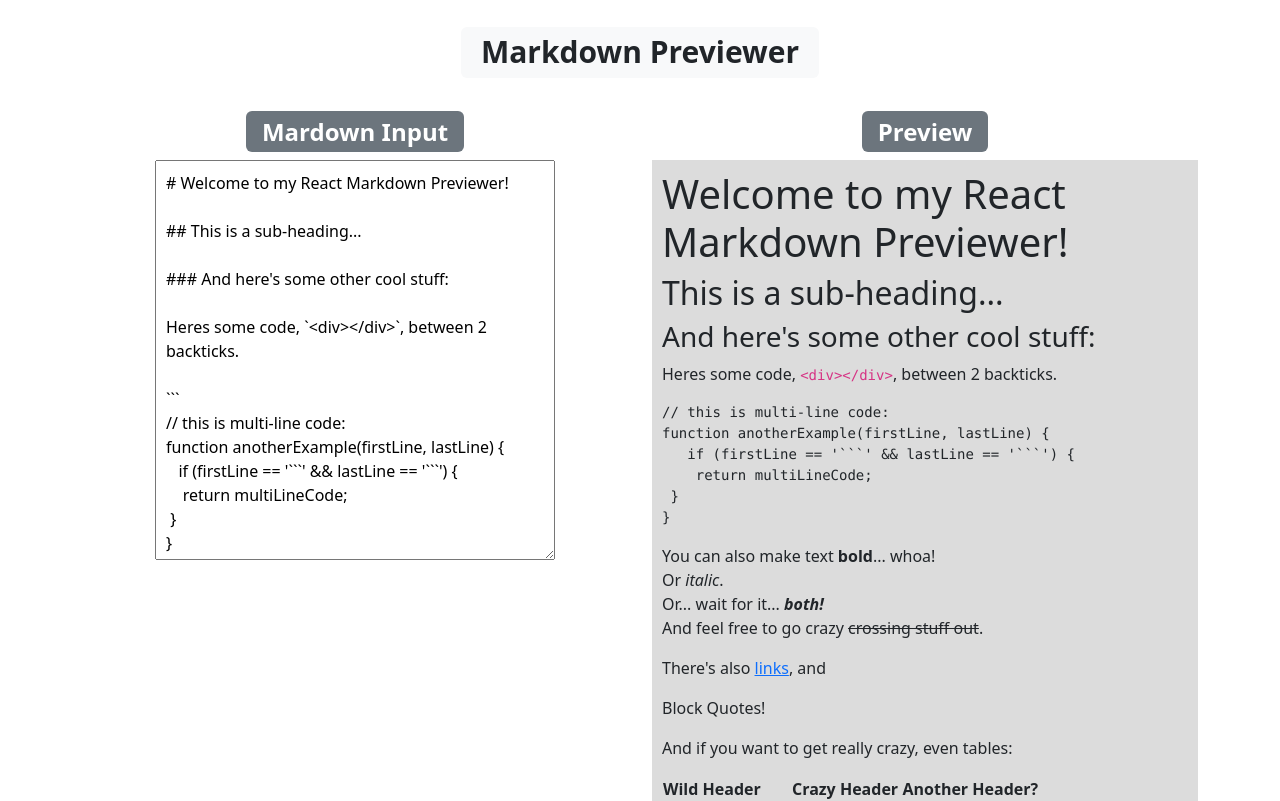
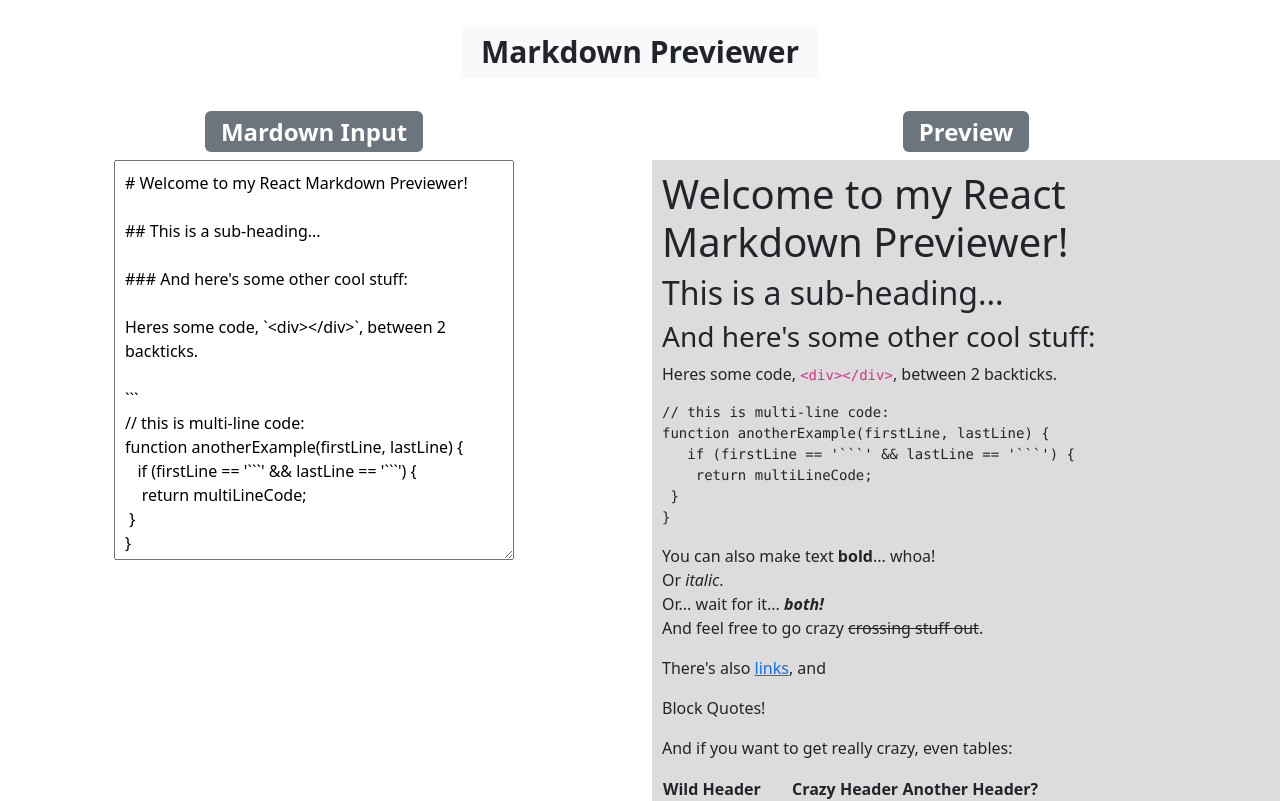
Before and after one commit to arootroatch/markdown-previewer, a React app: page / in a window 1280 px wide. Shown: the top 801 px of the page. Built offline with nearby package versions, Linux system fonts and the light colour scheme.

Commit message:
change divs to Row and Col bootstrap elements and remove unnecessary container div

```diff
--- a/src/components/App.js
+++ b/src/components/App.js
@@ -1,5 +1,7 @@
 import React from "react";
 import Badge from "react-bootstrap/Badge";
+import Row from "react-bootstrap/Row";
+import Col from "react-bootstrap/Col";
 import { marked } from "marked";
 import Editor from "./Editor";
 
@@ -41,29 +43,27 @@ export default class App extends React.Component{
         }
         return(
             <div className="App">
-                <div className="container">
-                    <div className="row mt-4">
-                        <div className="col text-center">
+                <Row className="mt-4">
+                    <Col className="text-center">
                         <h1>
                             <Badge className="text-align-center" text="dark" bg="light">
                             Markdown Previewer
                             </Badge>
                         </h1>
 
-                        </div>
-                    </div>
-                    <div className="row mt-4">
-                        <div className="col-md-6 text-center">
+                    </Col>
+                </Row>
+                <Row className="mt-4">
+                    <Col md={6} className="text-center">
                         <h2 className="text-center"><Badge bg="secondary">Mardown Input</Badge></h2>
                         <textarea className="input" id="editor" style={inputStyle} value={this.state.markdown} onChange={(e)=>this.updateMarkdown(e.target.value)}>
                         </textarea>
-                        </div>
-                        <div className="col-md-6">
+                    </Col>
+                    <Col md={6}>
                         <h2 className="text-center"><Badge bg="secondary">Preview</Badge></h2>
                         <div id="preview" style={outputStyle} dangerouslySetInnerHTML={{__html: marked(this.state.markdown)}}></div>
-                        </div>
-                    </div>;
-                </div>
+                    </Col>
+                </Row>;
             </div>
         )
     }
```
Lines whose indentation alone changed are shown as unchanged.
